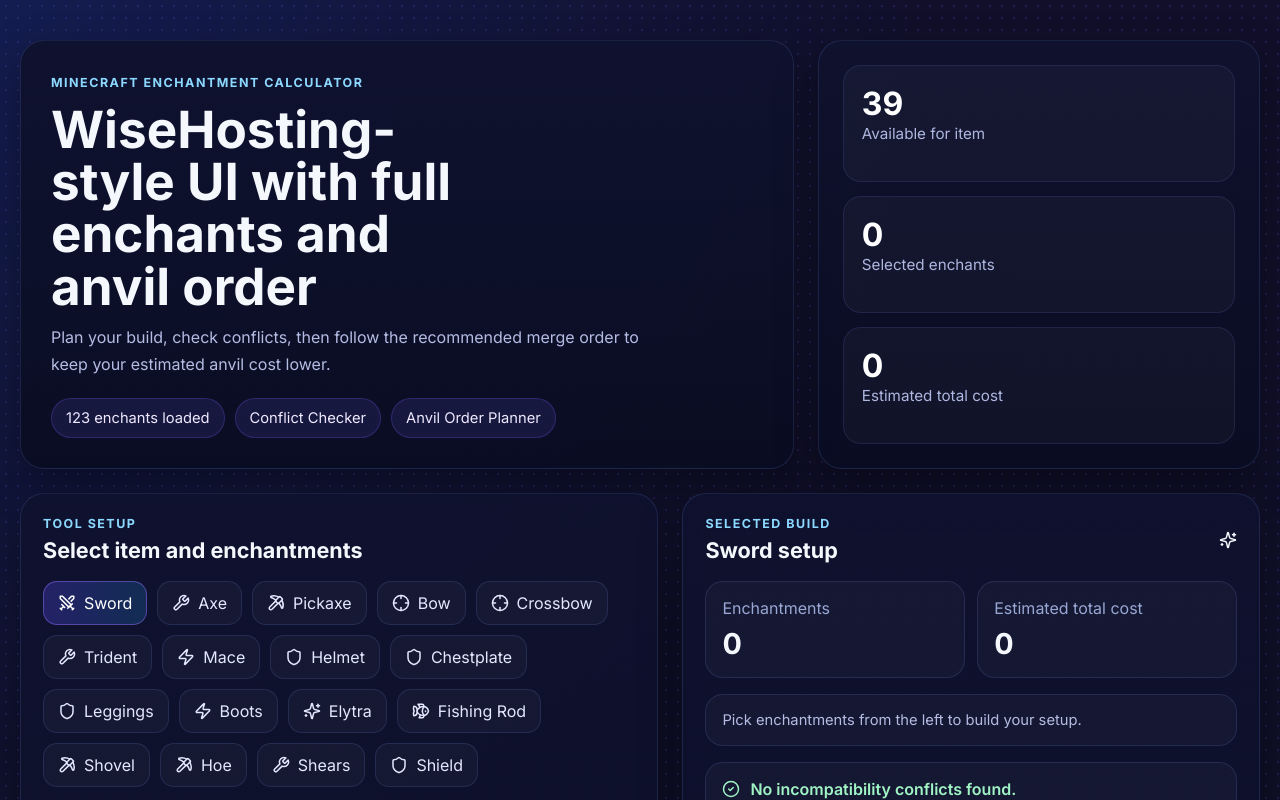
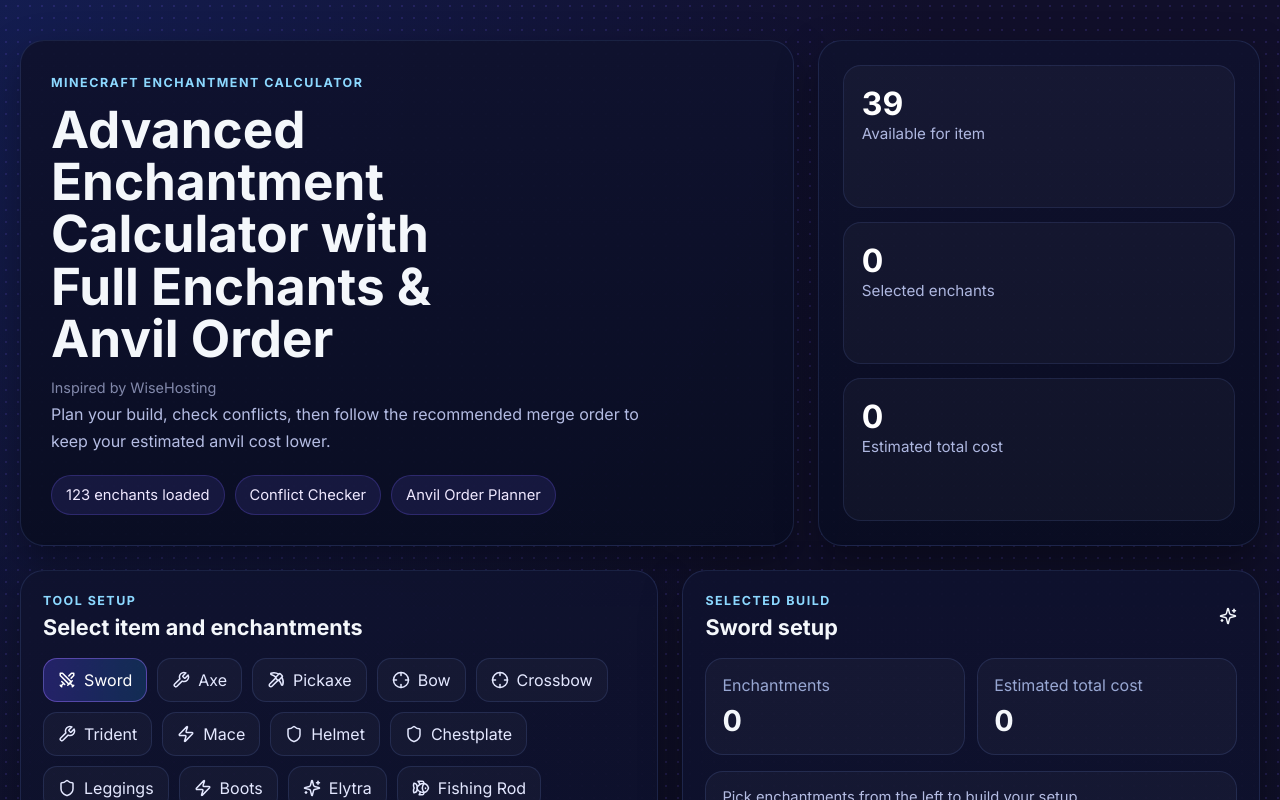
Before and after one commit to wolfblade2k/Enchantment-Calculator, a React (Vite) app: page / in a window 1280 px wide. Shown: the top 800 px of the page. Built offline with nearby package versions, Linux system fonts and the light colour scheme; the HTML template or start-up script is replaced by a standard one.

Commit message:
Add files via upload

```diff
--- a/src/App.tsx
+++ b/src/App.tsx
@@ -341,7 +341,10 @@
       <div className="hero">
         <div className="hero-copy">
           <span className="eyebrow">Minecraft Enchantment Calculator</span>
-          <h1>WiseHosting-style UI with full enchants and anvil order</h1>
+          <h1>Advanced Enchantment Calculator with Full Enchants & Anvil Order</h1>
+		  <p style={{ opacity: 0.7, fontSize: "0.9rem" }}>
+  Inspired by WiseHosting
+</p>
           <p>
             Plan your build, check conflicts, then follow the recommended merge order
             to keep your estimated anvil cost lower.
```
